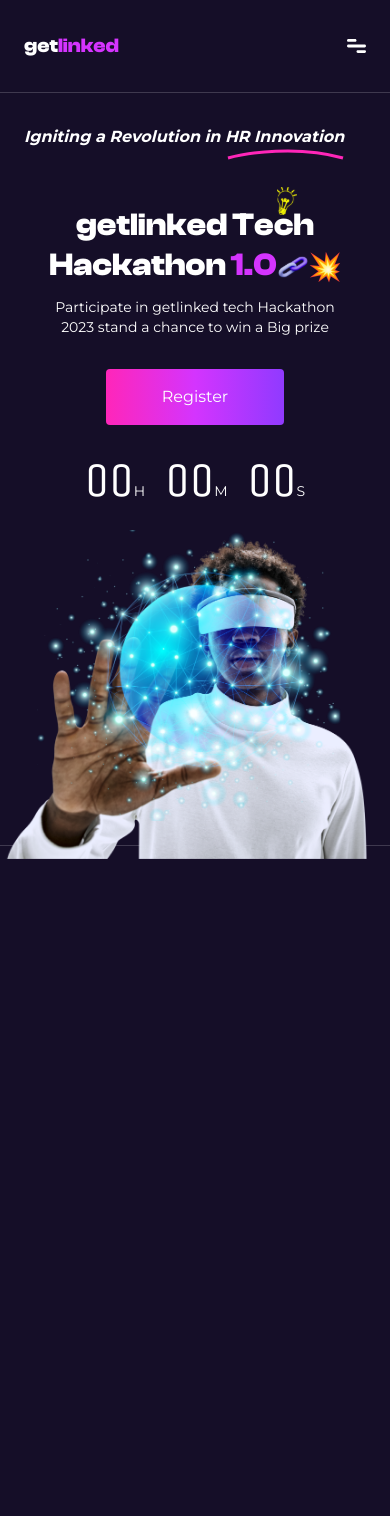
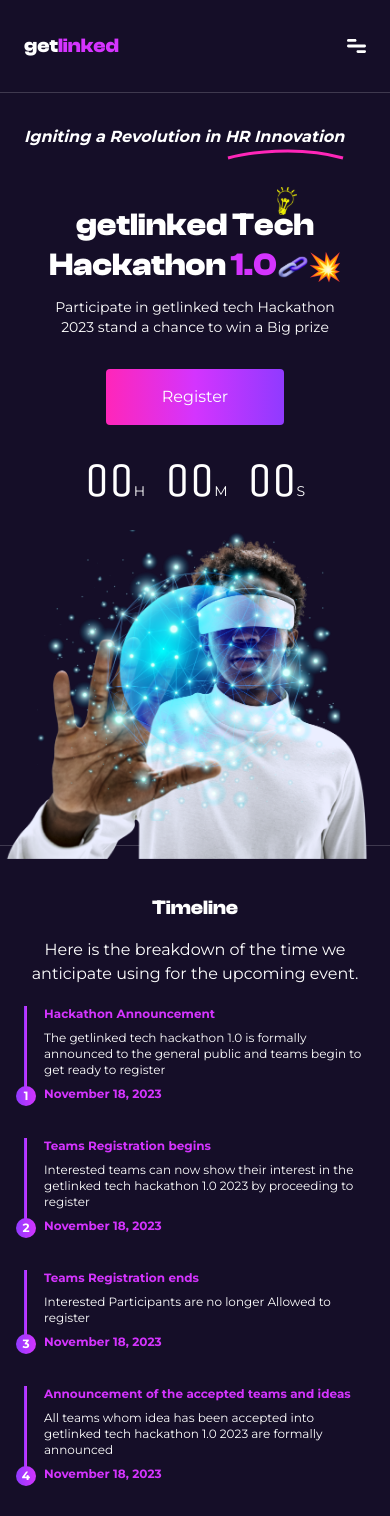
Before and after one commit to trampoline-labs/get-linked, a Next.js app: page / in a window 390 px wide. Shown: the top 1516 px of the page. Before the commit the page ends 860 px from the top, so only its background shows below. Built offline with nearby package versions, Linux system fonts and the light colour scheme.

Commit message:
feat(timeline): complete mobile ui for timeline section

```diff
--- a/app/page.tsx
+++ b/app/page.tsx
@@ -1,9 +1,12 @@
-import Hero from "../components/hero";
+import Hero from "@/components/hero";
+import TimeLine from "@/components/timeline";
 
 export default function Home() {
   return (
     <main className="text-white">
       <Hero />
+
+      <TimeLine />
     </main>
   );
 }
--- /dev/null
+++ b/components/timeline.tsx
@@ -0,0 +1,69 @@
+"use client";
+
+import { timeline } from "@/lib/data";
+import dayjs from "dayjs";
+import localizezFormat from "dayjs/plugin/localizedFormat";
+import { cn } from "@/lib/utils";
+
+dayjs.extend(localizezFormat);
+
+export default function TimeLine() {
+  return (
+    <section className="px-6 lg:px-14 py-12 border-b border-b-secondary-100">
+      <div className="flex flex-col gap-4">
+        <h1 className="font-clash-display text-xl font-bold capitalize text-center">
+          timeline
+        </h1>
+        <p className="text-center">
+          Here is the breakdown of the time we anticipate using for the upcoming
+          event.
+        </p>
+      </div>
+
+      <div className="grid auto-rows-auto gap-9 mt-5">
+        {/* mobile view */}
+        {timeline.map((event, idx) => {
+          return (
+            <TimeLineEvent
+              label={event.label}
+              description={event.description}
+              date={event.date}
+              key={event.id}
+              itemn={idx + 1}
+            />
+          );
+        })}
+      </div>
+    </section>
+  );
+}
+
+interface TimeLineEventProps {
+  label: string;
+  description: string;
+  date: string;
+  itemn: number;
+}
+
+function TimeLineEvent({
+  label,
+  description,
+  date,
+  itemn,
+}: TimeLineEventProps) {
+  return (
+    <article className="flex flex-col gap-2 text-xs relative pl-5">
+      <span className="block bg-gradient-to-r from-primary-400 to-primary-200 absolute left-0 inset-y-0">
+        &nbsp;
+      </span>
+      <h1 className="text-primary-200 font-bold">{label}</h1>
+      <p className="">{description}</p>
+      <h2 className="text-primary-200 font-bold relative">
+        <span className="-left-7 absolute text-primary-100 bg-gradient-to-r from-primary-400 to-primary-200 rounded-full w-5 h-5 flex items-center justify-center">
+          {itemn}
+        </span>
+        {dayjs(date).format("LL")}
+      </h2>
+    </article>
+  );
+}
--- /dev/null
+++ b/lib/data.ts
@@ -0,0 +1,43 @@
+export const timeline = [
+  {
+    id: "t1",
+    label: "Hackathon Announcement",
+    description:
+      "The getlinked tech hackathon 1.0 is formally announced to the general public and teams begin to get ready to register",
+    date: "11-18-2023",
+  },
+  {
+    id: "t2",
+    label: "Teams Registration begins",
+    description:
+      "Interested teams can now show their interest in the getlinked tech hackathon 1.0 2023 by proceeding to register",
+    date: "11-18-2023",
+  },
+  {
+    id: "t3",
+    label: "Teams Registration ends",
+    description: "Interested Participants are no longer Allowed to register",
+    date: "11-18-2023",
+  },
+  {
+    id: "t4",
+    label: "Announcement of the accepted teams and ideas",
+    description:
+      "All teams whom idea has been accepted into getlinked tech hackathon 1.0 2023 are formally announced",
+    date: "11-18-2023",
+  },
+  {
+    id: "t5",
+    label: "Getlinked Hackathon 1.0 Offically Begins",
+    description:
+      "Accepted teams can now proceed to build their ground breaking skill driven solutions",
+    date: "11-18-2023",
+  },
+  {
+    id: "t6",
+    label: "Demo Day",
+    description:
+      "Teams get the opportunity to pitch their projects to judges. The winner of the hackathon will also be announced on this day",
+    date: "11-18-2023",
+  },
+];
```
